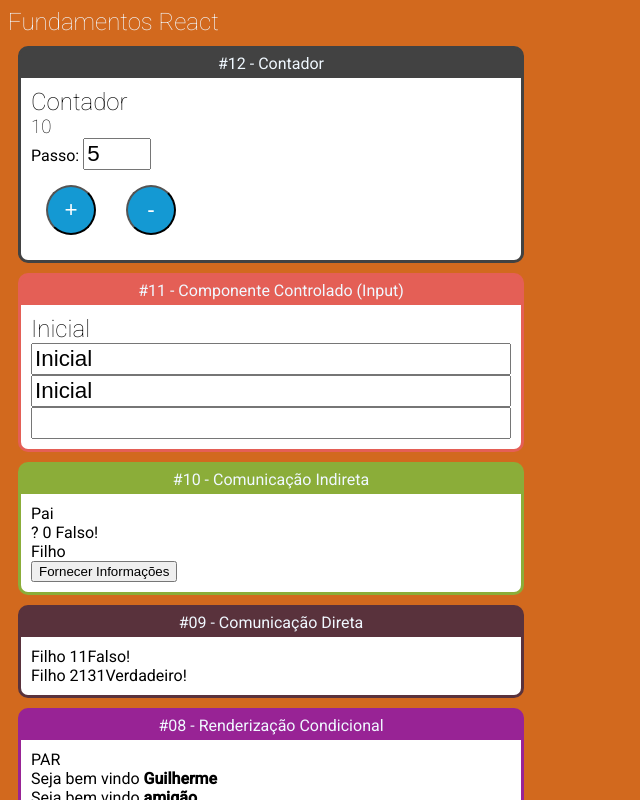
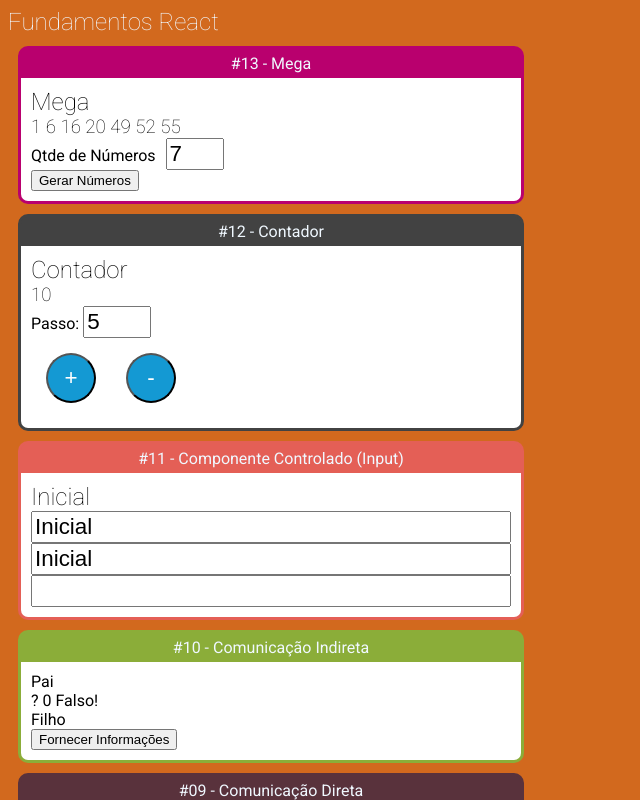
Before and after one commit to guilhermebrandao/curso-react-redux-cod3r, a React (Create React App) app in the folder fundamentos-react/: page / in a window 1280 px wide. Shown: the top 800 px of the page, without its empty margins (0-640 px from the left). Built offline with nearby package versions, Linux system fonts and the light colour scheme.

Commit message:
Desafio Megasena #02

```diff
--- a/fundamentos-react/src/App.jsx
+++ b/fundamentos-react/src/App.jsx
@@ -16,12 +16,20 @@ import DiretaPai from './components/comunicacao/DiretaPai'
 import IndiretaPai from './components/comunicacao/IndiretaPai'
 import Input from './components/formulario/Input'
 import Contador from './components/contador/Contador'
+import Mega from './components/mega/Mega'
 
 export default _ =>
   <div id="app">
     <h2>Fundamentos React</h2>
 
     <div className="Cards">
+
+      <Card
+        titulo="#13 - Mega"
+        color="#B9006E">
+        <Mega qtde={7} />
+      </Card>
+
       <Card
         titulo="#12 - Contador"
         color="#424242">
--- /dev/null
+++ b/fundamentos-react/src/components/mega/Mega.css
@@ -0,0 +1,8 @@
+.Mega label {
+  margin-right: 10px;
+}
+
+.Mega input {
+  font-size: 1.4rem;
+  width: 50px;
+}
--- a/fundamentos-react/src/components/mega/Mega.jsx
+++ b/fundamentos-react/src/components/mega/Mega.jsx
@@ -1,3 +1,12 @@
+import './Mega.css'
+import React, { useState } from 'react'
+
+export default props => {
+
+  const [qtde, setQtde] = useState(props.qtde || 6);
+  const numerosIniciais = gerarNumeros(qtde);
+  const [numeros, setNumeros] = useState(numerosIniciais);
+
   function gerarNumeroNaoContido(min, max, array) {
     const aleatorio = parseInt(Math.random() * (max + 1 - min)) + min;
     return array.includes(aleatorio)
@@ -16,3 +25,26 @@ function gerarNumeros(qtde) {
 
     return numeros;
   }
+
+  return (
+    <div className="Mega">
+      <h2>Mega</h2>
+      <h3>{numeros.join(' ')}</h3>
+      <div>
+        <label>Qtde de Números</label>
+        <input
+          min={6}
+          max={20}
+          type="number"
+          value={qtde}
+          onChange={(e) => {
+            setQtde(+e.target.value)
+            setNumeros(gerarNumeros(+e.target.value))
+          }} />
+      </div>
+      <button onClick={_ => setNumeros(gerarNumeros(qtde))}>Gerar Números</button>
+
+
+    </div>
+  )
+}
```
Lines whose indentation alone changed are shown as unchanged.
